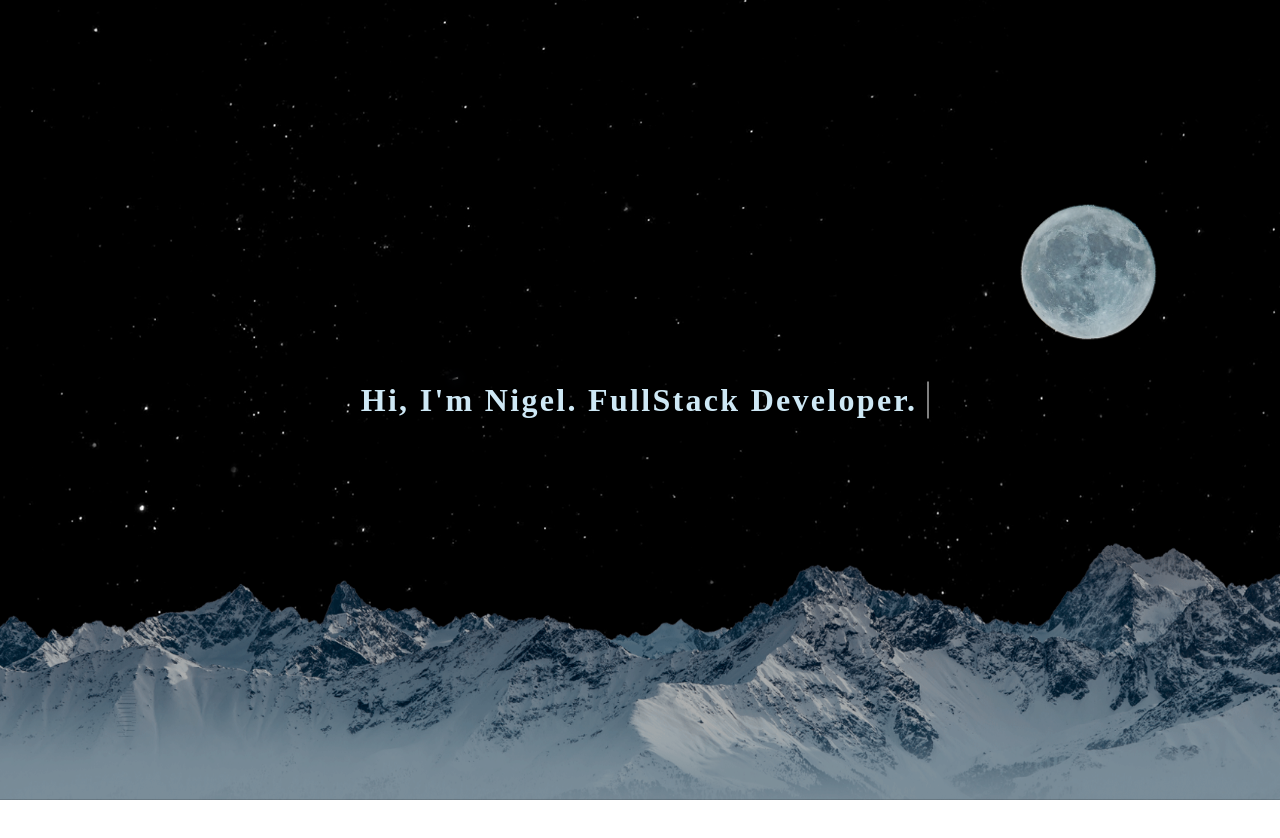
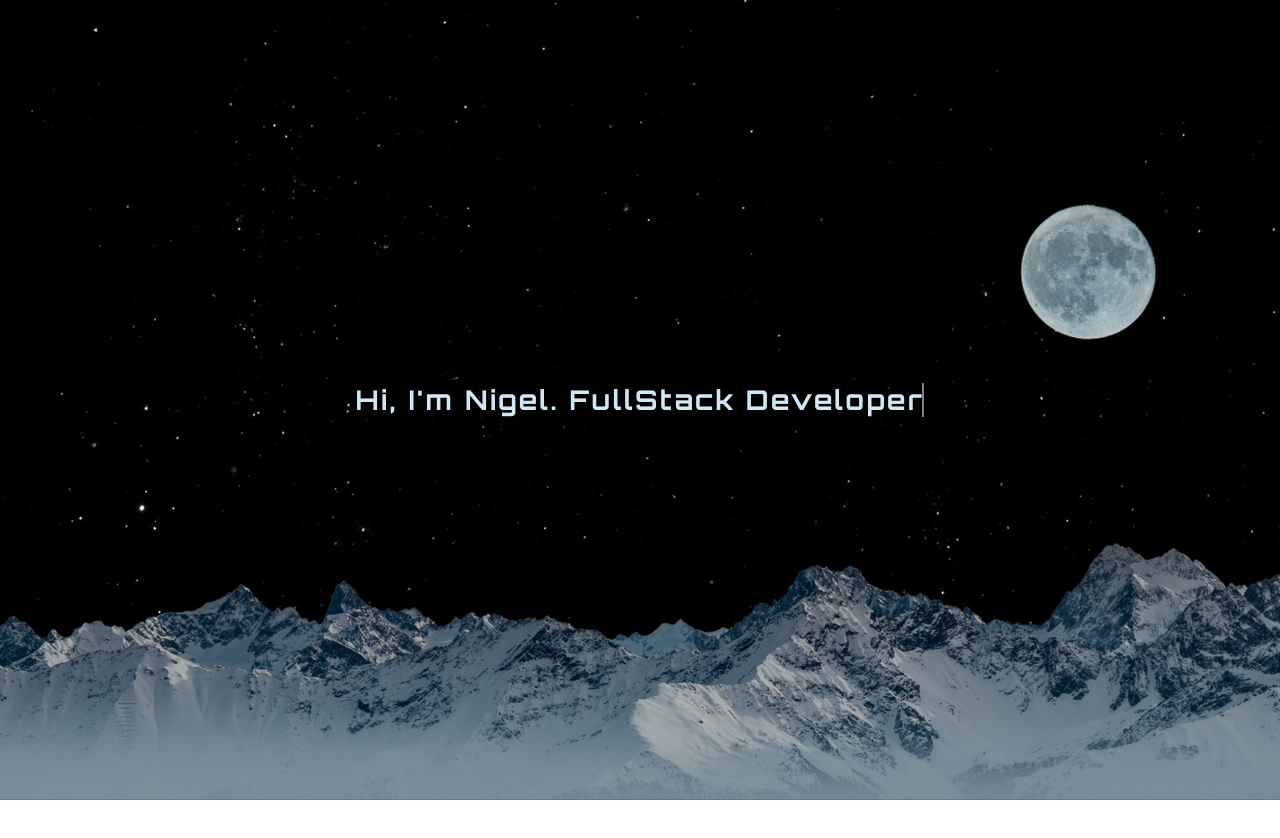
Before and after one commit to 0racularGh0st/portfolio-1.0, a Vue app: page / in a window 1280 px wide. Shown: the top 838 px of the page. Built offline with nearby package versions, Linux system fonts and the light colour scheme.

Commit message:
add orbitron font

```diff
--- a/public/index.html
+++ b/public/index.html
@@ -38,4 +38,9 @@
     body{
       margin: 0;
     }
+@font-face {
+  font-family: 'Orbitron';
+  src: url('/Orbitron-VariableFont_wght.ttf');
+  display: swap;
+}
 </style>
--- a/src/views/Home.vue
+++ b/src/views/Home.vue
@@ -26,7 +26,7 @@ export default {
   justify-content: center;
 }
 .line{
-  color:#cee8f5;
+    color:#cee8f5;
     animation: typewriter 3s steps(36);
     overflow : hidden;
     white-space: nowrap;
@@ -44,7 +44,7 @@ export default {
     width: 0ch;
   }
   100% {
-    width: 36ch;
+    width: 25ch;
   }
 
 }
--- a/src/views/fonts.css
+++ b/src/views/fonts.css
@@ -1,19 +1,42 @@
 h1{
-    font-size: 1em;
+    font-size: 0.9em;
     letter-spacing: 1.3px;
+    font-family: 'Orbitron', sans-serif;
+
 }
 @media (min-width: 320px)
 {
     h1{
+        font-size: 0.9em;
+        letter-spacing: 1.3px;
+        font-family: 'Orbitron', sans-serif;
+
+    }
+}
+@media (min-width: 375px)
+{
+    h1{
         font-size: 1em;
         letter-spacing: 1.3px;
+        font-family: 'Orbitron', sans-serif;
+
     }
 }
+@media (min-width: 768px)
+{
+    h1{
+        font-size: 1.2em;
+        letter-spacing: 1.3px;
+        font-family: 'Orbitron', sans-serif;
 
+    }
+}
 @media (min-width: 1024px)
 {
     h1{
-        font-size: 2em;
+        font-size: 1.7em;
         letter-spacing: 2.3px;
+        font-family: 'Orbitron', sans-serif;
+
     }
 }
```
Also changed, not shown: public/Orbitron-VariableFont_wght.ttf (added).
